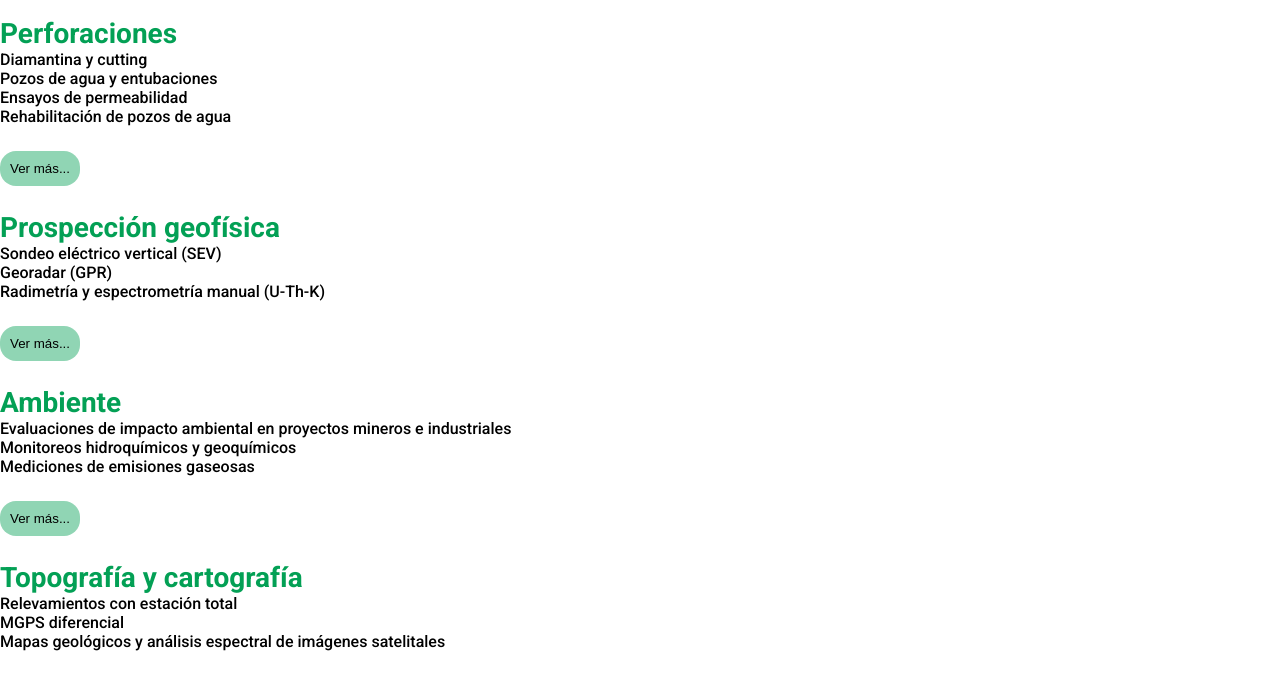
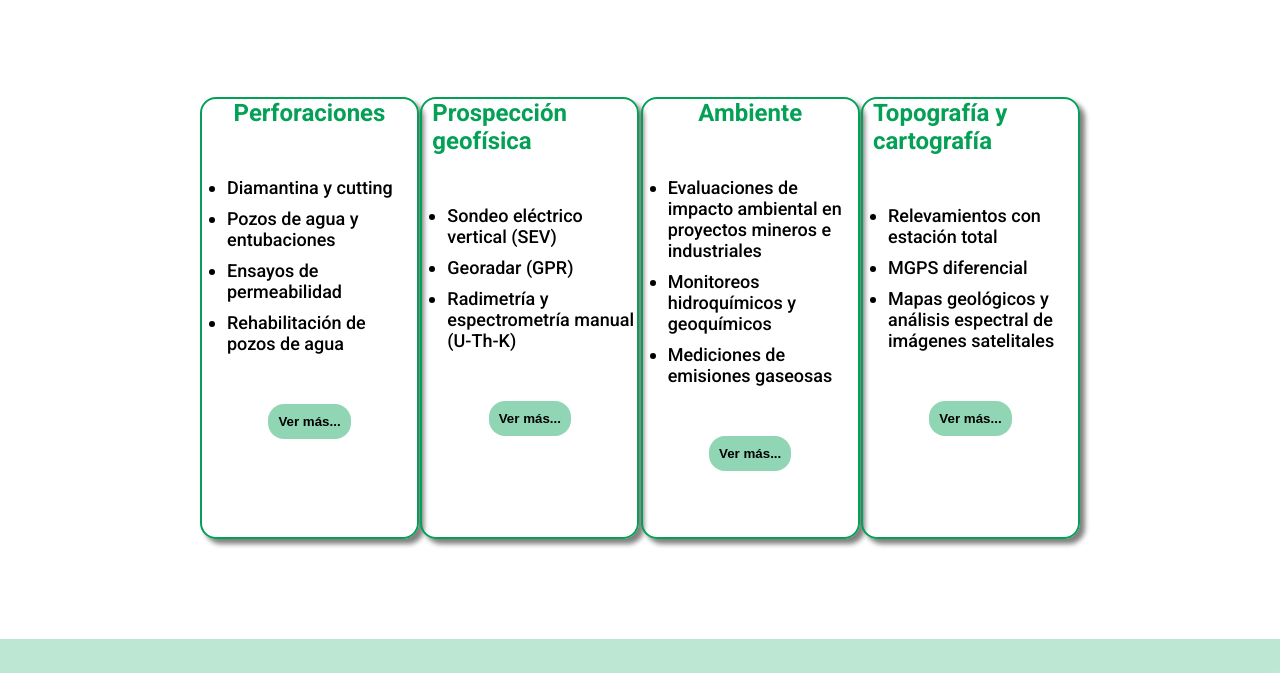
Before and after one commit to nicofacetti/GeoIntegral, a plain HTML site: page pages/servicios.html in a window 1280 px wide. Shown: the part 94-767 px from the top of the page. Drawn offline with Linux system fonts and the light colour scheme.

Commit message:
ediciones en Servicios

```diff
--- a/css/styles.css
+++ b/css/styles.css
@@ -9,7 +9,7 @@
     flex-direction: row;
     align-items: center;
     gap: 100px;
-    padding-right: 100px;
+    margin-right: 250px;
 }
 
 header {
@@ -34,7 +34,7 @@ header a {
 }
 
 .navbar li a{
-    color:#03A055; font-size: 28px;
+    color:#03A055; font-size: 22px;
     font-weight: light;
 }
 
@@ -63,17 +63,54 @@ body {
     font-family: "Roboto", sans-serif;
 }
 
+
 section h2 {
-    color: #03A055; font-size: 28px;
+    color: #03A055; font-size: 24px;
     font-weight: bold;
 }
 
 section p {
-    font-size: 26px;
+    font-size: 20px;
+    display: flex;
+    flex-direction: row;
+    justify-content: center;
 }
 
-.servicios {
-    font-size: 18 px;
+.mainservicios{
+    display: flex;
+    flex-direction: row;
+    justify-content: space-between;
+    margin: 100px 200px;
+}
+
+.card{
+    display: flex;
+    flex-direction: column;
+    align-items: center;
+    gap: 50px;
+    height: 442px; width: 219px;
+    border: 2px solid #03A055;
+    border-radius: 16px;
+    box-shadow: 5px 5px 5px 0px gray;
+}
+
+#subt1{
+    padding-left: 10px;
+}
+
+#subt2{
+    padding-left: 10px;
+}
+
+.card ul{
+    display: flex;
+    flex-direction: column;
+    gap: 10px;
+    padding-left: 25px;
+}
+
+.card ul li {
+    font-size: 18px;
     font-weight: 500;
 }
 
@@ -84,6 +121,12 @@ section p {
 .valores ul li{
     font-size: 26px;
     list-style-type: disc;
+}
+
+.mainindex{
+    display: flex;
+    flex-direction: column;
+    align-items: center;
 }
 
 .intro {
@@ -97,9 +140,8 @@ section p {
 
 .bottomsection {
     padding-top: 45px;
-    padding-bottom: 45px;
     border-bottom: 2px solid #03A055;
-    margin-bottom: 20px;
+    margin-bottom: 30px;
 }
 
 .subtitulo{
@@ -111,7 +153,8 @@ button {
     padding: 10px;
     background-color: #03a05470;
     border: none; border-radius: 16px;
-    margin-top: 25px;margin-bottom: 25px;
+    margin-bottom: 25px;
+    font-weight: bold;
 }
 
 form{
--- a/pages/servicios.html
+++ b/pages/servicios.html
@@ -23,46 +23,46 @@
             </div>
         </nav>
     </header>
-    <main>
-        <section>
+    <main class="mainservicios">
+        <section class="card">
             <h2>
                 Perforaciones
             </h2>
-            <ul class="servicios">
+            <ul>
                 <li>Diamantina y cutting</li>
                 <li>Pozos de agua y entubaciones</li>
                 <li>Ensayos de permeabilidad</li>
                 <li>Rehabilitación de pozos de agua</li>
             </ul>
             <a href="../pages/prueba-para-botones.html"><button>Ver más...</button></a>
-        </section>
-        <section>
-            <h2>
+        </section >
+        <section class="card">
+            <h2 id="subt1">
                 Prospección geofísica
             </h2>
-            <ul class="servicios">
+            <ul>
                 <li>Sondeo eléctrico vertical (SEV)</li>
                 <li>Georadar (GPR)</li>
                 <li>Radimetría y espectrometría manual (U-Th-K)</li>
             </ul>
             <a href="../pages/prueba-para-botones.html"><button>Ver más...</button></a>
         </section>
-        <section>
+        <section class="card">
             <h2>
                 Ambiente
             </h2>
-            <ul class="servicios">
+            <ul>
                 <li>Evaluaciones de impacto ambiental en proyectos mineros e industriales</li>
                 <li>Monitoreos hidroquímicos y geoquímicos</li>
                 <li>Mediciones de emisiones gaseosas</li>
             </ul>
             <a href="../pages/prueba-para-botones.html"><button>Ver más...</button></a>
         </section>
-        <section>
-            <h2>
+        <section class="card">
+            <h2 id="subt2">
                 Topografía y cartografía
             </h2>
-            <ul class="servicios">
+            <ul>
                 <li>Relevamientos con estación total</li>
                 <li>MGPS diferencial</li>
                 <li>Mapas geológicos y análisis espectral de imágenes satelitales</li>
```
Also changed, not shown: index.html (+8 -4 lines).
